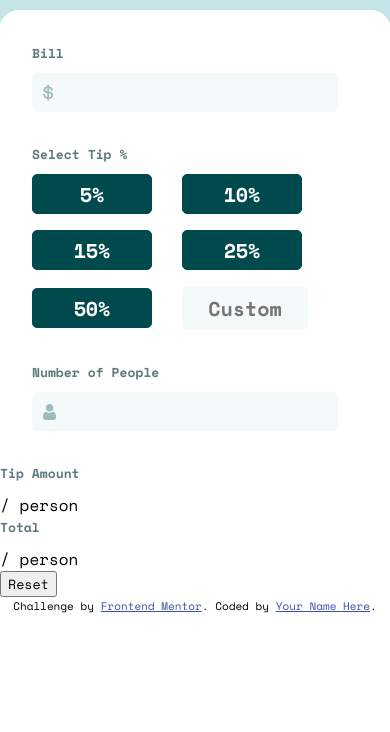
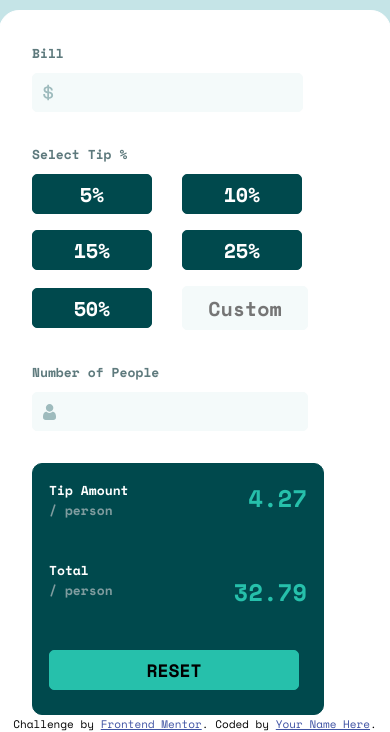
Before and after one commit to GeorgiPavlov89/tip-calculator-app, a plain HTML site: page index.html in a window 390 px wide. Shown: the part 124-856 px from the top of the page. Drawn offline with nearby package versions, Linux system fonts and the light colour scheme.

Commit message:
finishing mobile style

```diff
--- a/index.html
+++ b/index.html
@@ -30,12 +30,12 @@
  <div class="tip">
    <p>Select Tip %</p>
    <div class="buttons">
-     <button class="btn">5%</button>
-     <button class="btn">10%</button>
-     <button class="btn">15%</button>
-     <button class="btn">25%</button>
-     <button class="btn">50%</button>
-     <input class="custom" placeholder="Custom">
+     <button class="btn" id="5">5%</button>
+     <button class="btn" id="10">10%</button>
+     <button class="btn" id="15">15%</button>
+     <button class="btn" id="20">25%</button>
+     <button class="btn" id="50">50%</button>
+     <input type="number" class="custom" placeholder="Custom">
    </div>
  </div>
  <div class="people">
@@ -43,15 +43,22 @@
    <input id="peopleInput" type="number">
  </div>
  <div class="result-container">
-   <p>Tip Amount</p>
-   <span>/ person</span>
-   <p>Total</p>
-   <span>/ person</span>
-   <div class="results">
-     <span id="tipAmount"></span>
-     <span id="total"></span>
-   </div>
-   <button id="reset">Reset</button>
+   <div class="amount">
+   <p>
+     Tip Amount
+     <br> <span>/ person</span></br>
+    </p>
+    <p>
+      Total
+      <br> <span>/ person</span></br>
+     </p>
+
+  </div>
+  <div class="results">
+    <span id="tipAmount">4.27</span>
+    <span id="total">32.79</span>
+  </div>
+   <button id="reset">RESET</button>
  </div>
 </div>
 </div>
--- a/index.js
+++ b/index.js
@@ -0,0 +1,14 @@
+const billInput = document.getElementById('billInput');
+const peopleInput = document.getElementById('peopleInput');
+const amountResult = document.getElementById('tipAmount');
+const totalResult = document.getElementById('total')
+const btns = document.getElementsByClassName('btn')
+
+Array.from(btns).forEach(function (elm) {
+    elm.addEventListener('click', calculateHandler)
+})
+
+function calculateHandler() {
+
+    console.log("iam clicked");
+}
--- a/style.css
+++ b/style.css
@@ -68,7 +68,7 @@ p {
   font-weight: 700;
   height: 35px;
   color: var(--very-dark-cyan);
-  width: 300px;
+  width: 265px;
   direction: rtl;
   -webkit-transition: 0.5s;
   transition: 0.5s;
@@ -131,7 +131,15 @@ p {
 ::-webkit-input-placeholder {
   text-align: center;
 }
+.custom::-webkit-outer-spin-button,
+::-webkit-inner-spin-button {
+  -webkit-appearance: none;
+  margin: 0;
+}
 
+.custom[type="number"] {
+  -moz-appearance: textfield;
+}
 :-moz-placeholder {
   /* Firefox 18- */
   text-align: center;
@@ -161,7 +169,7 @@ p {
   font-weight: 700;
   height: 35px;
   color: var(--very-dark-cyan);
-  width: 300px;
+  width: 270px;
   direction: rtl;
   -webkit-transition: 0.5s;
   transition: 0.5s;
@@ -182,3 +190,56 @@ p {
   outline: none !important;
   border: 1px solid var(--stong-cyan);
 }
+
+.result-container {
+  display: flex;
+  flex-direction: row;
+  flex-wrap: wrap;
+  height: 250px;
+  width: 290px;
+  margin-left: 2rem;
+  justify-content: space-between;
+  background-color: var(--very-dark-cyan);
+  border: 1px solid var(--very-dark-cyan);
+  border-radius: 10px;
+}
+.amount {
+  width: 100px;
+  height: 130px;
+  display: flex;
+  flex-direction: column;
+  justify-content: space-between;
+  margin: 1rem;
+}
+.amount p {
+  color: var(--white);
+}
+.amount p span {
+  color: var(--dark-gray-cyan2);
+}
+.results {
+  display: flex;
+  flex-direction: column;
+  width: 120px;
+  height: 130px;
+  justify-content: space-between;
+  align-items: flex-end;
+  font-size: 24px;
+  margin: 1rem;
+  color: var(--stong-cyan);
+  font-weight: 700;
+}
+#reset {
+  width: 250px;
+  height: 40px;
+  font-size: 18px;
+  font-weight: 700;
+  margin-left: 1rem;
+  background-color: var(--stong-cyan);
+  border: 1px solid var(--stong-cyan);
+  border-radius: 5px;
+}
+
+#reset:hover {
+  background-color: var(--light-gray-cyan);
+}
```
